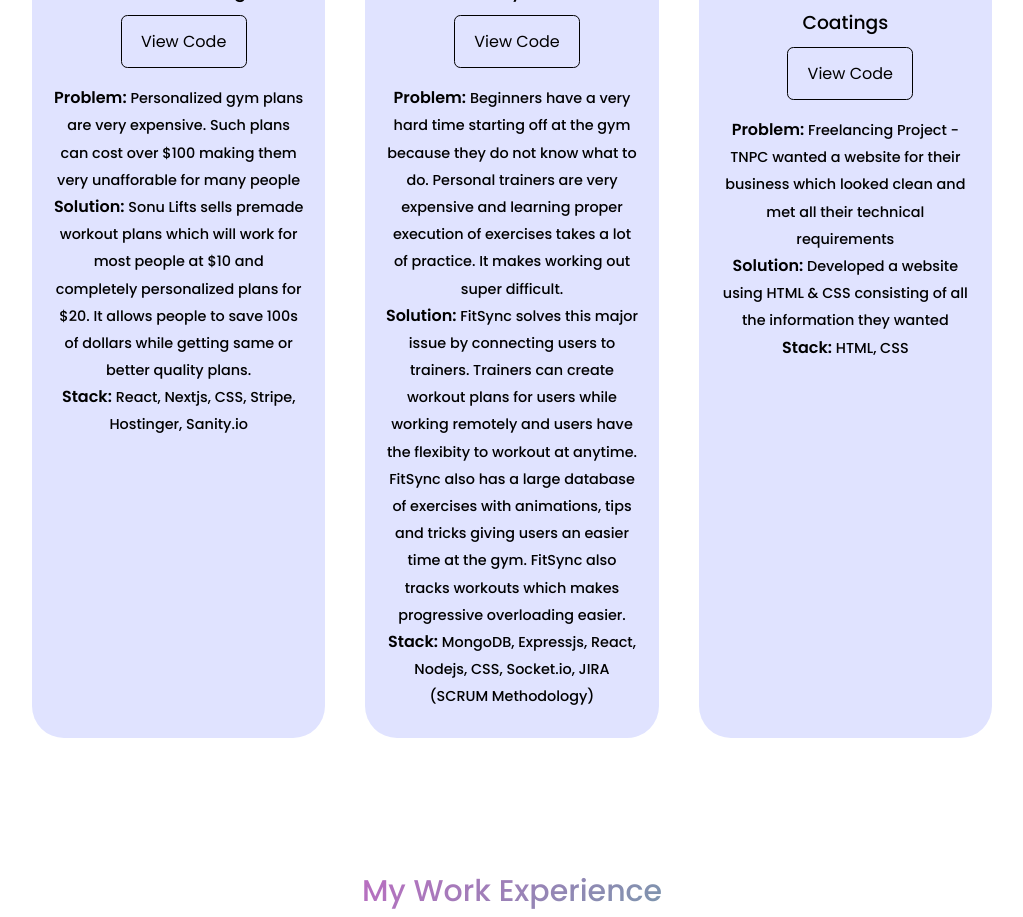
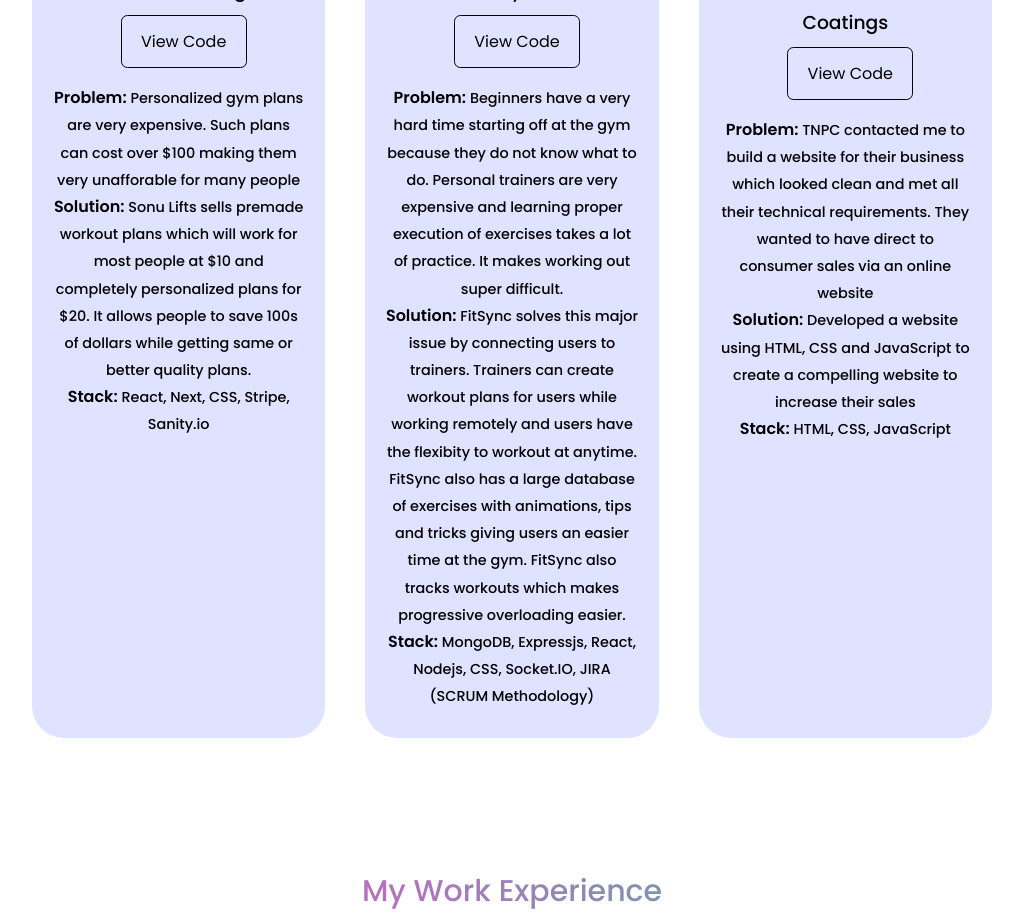
Before and after one commit to jburanpuri/React-Portfolio, a React (Create React App) app: page / in a window 1280 px wide. Shown: the part 1980-2897 px from the top of the page, without its empty margins (128-1151 px from the left). Built offline with nearby package versions, Linux system fonts and the light colour scheme.

Commit message:
Edited wording for projects

```diff
--- a/src/components/portfolio/Portfolio.jsx
+++ b/src/components/portfolio/Portfolio.jsx
@@ -15,7 +15,7 @@ const data = [
     website: 'sonulifts.com',
     problem: 'Personalized gym plans are very expensive. Such plans can cost over $100 making them very unafforable for many people',
     solution: 'Sonu Lifts sells premade workout plans which will work for most people at $10 and completely personalized plans for $20. It allows people to save 100s of dollars while getting same or better quality plans.',
-    technology: 'React, Nextjs, CSS, Stripe, Hostinger, Sanity.io'
+    technology: 'React, Next, CSS, Stripe, Sanity.io'
   },
   {
     id: 2,
@@ -24,16 +24,16 @@ const data = [
     github: 'https://github.com/jburanpuri/FitSync',
     problem: 'Beginners have a very hard time starting off at the gym because they do not know what to do. Personal trainers are very expensive and learning proper execution of exercises takes a lot of practice. It makes working out super difficult. ',
     solution: 'FitSync solves this major issue by connecting users to trainers. Trainers can create workout plans for users while working remotely and users have the flexibity to workout at anytime. FitSync also has a large database of exercises with animations, tips and tricks giving users an easier time at the gym. FitSync also tracks workouts which makes progressive overloading easier.',
-    technology: 'MongoDB, Expressjs, React, Nodejs, CSS, Socket.io, JIRA (SCRUM Methodology)'
+    technology: 'MongoDB, Expressjs, React, Nodejs, CSS, Socket.IO, JIRA (SCRUM Methodology)'
   },
   {
     id: 3,
     image: IMG3,
     title: 'True North Protective Coatings',
     github: 'https://github.com/jburanpuri/TNPC-Final',
-    problem: 'Freelancing Project - TNPC wanted a website for their business which looked clean and met all their technical requirements',
-    solution: 'Developed a website using HTML & CSS consisting of all the information they wanted',
-    technology: 'HTML, CSS'
+    problem: 'TNPC contacted me to build a website for their business which looked clean and met all their technical requirements. They wanted to have direct to consumer sales via an online website',
+    solution: 'Developed a website using HTML, CSS and JavaScript to create a compelling website to increase their sales',
+    technology: 'HTML, CSS, JavaScript'
   }
 ]
 
```
